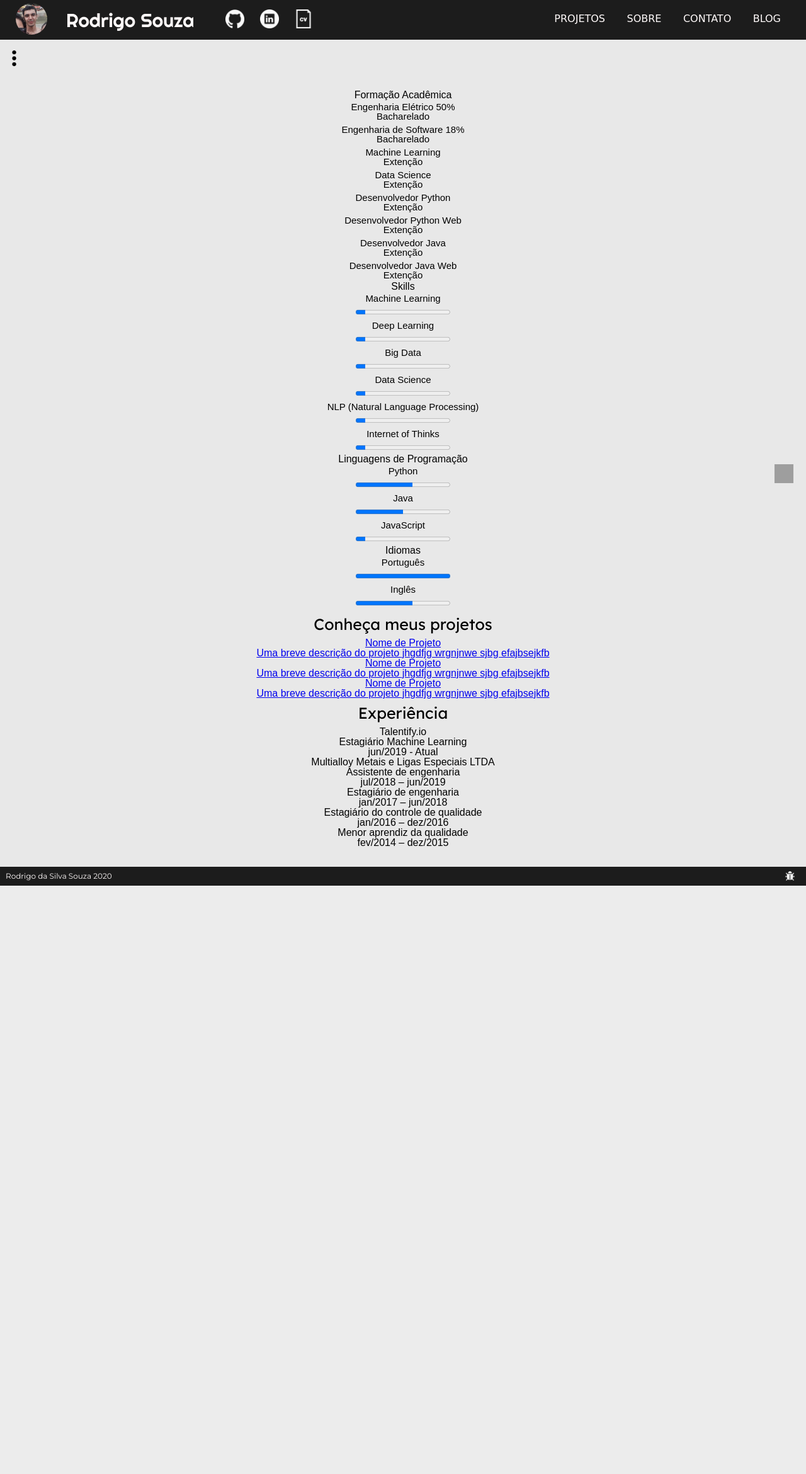
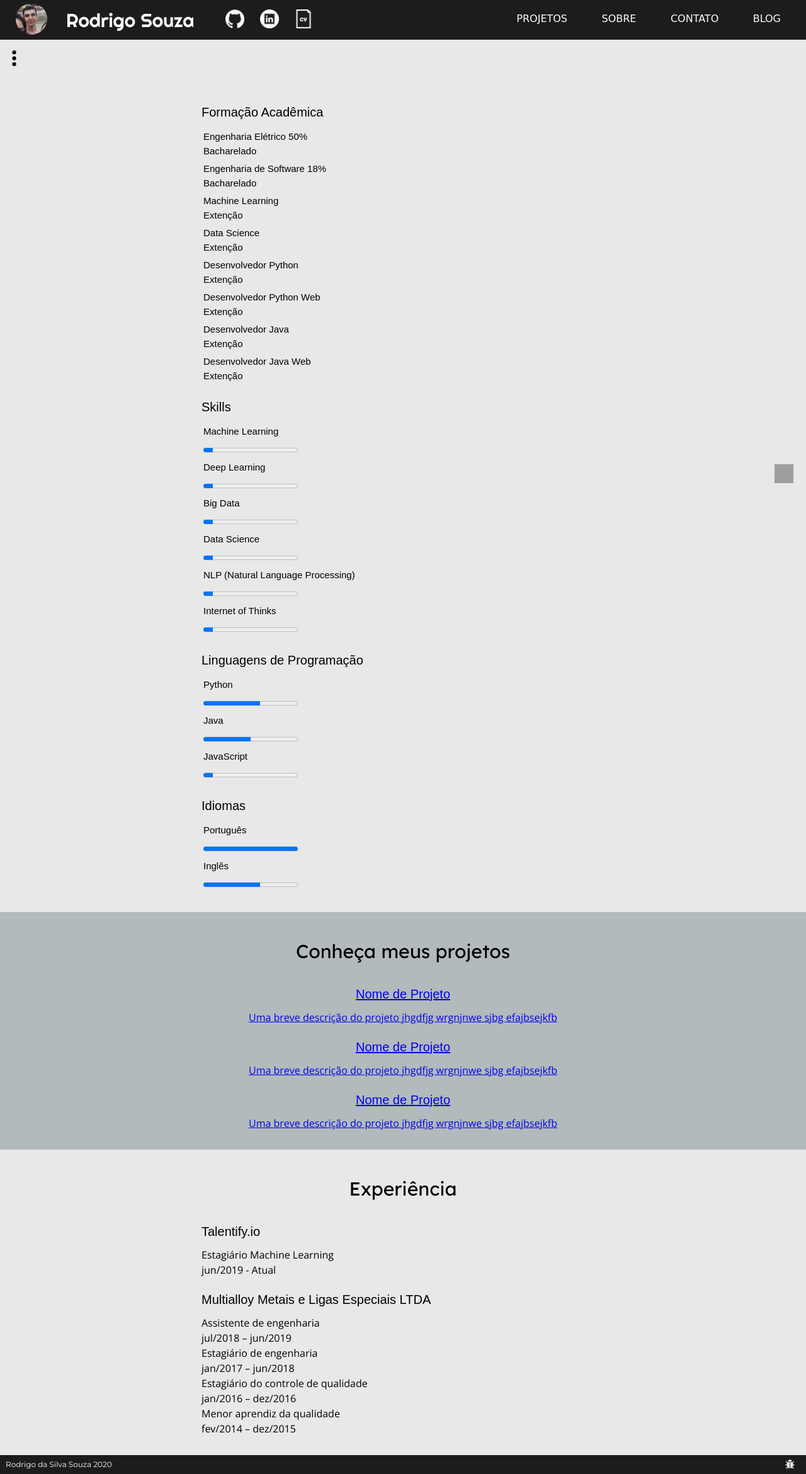
Before and after one commit to Rodrigosis/rodrigo.engineer, a Flask app: page / in a window 1280 px wide. Shown: the whole page at 63% size. Before the commit the page ends 1406 px from the top, so only its background shows below. Run offline with Flask 2, Linux system fonts and the light colour scheme; some web fonts are replaced; grey boxes are pictures that could not be loaded.

Commit message:
conteudo adicionado

```diff
--- a/static/css/template.css
+++ b/static/css/template.css
@@ -15,7 +15,7 @@ header {
 }
 
 header a {
-    padding-left: 20px;
+    margin-left: 20px;
 }
 
 header nav {
@@ -143,25 +143,116 @@ body {
 }
 
 /** Main **/
+#my_picture {
+    clear: right;
+    float: right;
+    width: 250px;
+    margin: 10px;
+}
+
 .corpo {
-    font-family: "arial", sans-serif;
-    text-align: center;
-    padding-top: 80px;
-    padding-bottom: 30px;
-    width: 70%;
-    margin: 0 auto;
+    margin-top: 50px;
+    font-family: 'Open Sans', sans-serif;
+    line-height: 1.5;
 }
 
 .corpo h1 {
     font-family: 'Lexend Deca', sans-serif;
-    font-size: 25px;
+    text-align: center;
+    font-size: 30px;
     padding: 10PX;
+}
+
+.corpo h2 {
+    font-family: 'Nunito', sans-serif;
+    font-size: 20px;
+    padding-top: 20px;
+    padding-bottom: 10px;
 }
 
 .corpo ul li {
     font-family: 'Nunito', sans-serif;
     padding: 3px;
     font-size: 15px;
+}
+
+.my_background {
+    text-align: justify;
+    padding: 30px 0;
+    width: 50%;
+    margin: 0 auto;
+}
+
+.principais_projetos {
+    background-color: #B2BABB;
+    text-align: center;
+    padding: 30px 0;
+    width: 100%;
+    margin: 0 auto;
+}
+
+.experiencia {
+    text-align: justify;
+    padding: 30px 0;
+    width: 50%;
+    margin: 0 auto;
+}
+
+.sobre {
+    text-align: justify;
+    padding: 30px 0;
+    width: 50%;
+    margin: 0 auto;
+}
+
+.projetos {
+    text-align: justify;
+    padding: 30px 0;
+    width: 50%;
+    margin: 0 auto;
+}
+
+.contato {
+    text-align: justify;
+    padding: 30px 0;
+    width: 50%;
+    margin: 0 auto;
+}
+
+.contato form label{
+    display: block;
+    font-family: 'Nunito', sans-serif;
+    font-size: 15px;
+    padding: 5px 0;
+}
+
+.contato form input{
+    display: block;
+    font-family: 'Nunito', sans-serif;
+    width: 100%;
+    padding: 5px;
+    margin-bottom: 20px;
+}
+
+.contato from textarea {
+    display: block;
+    font-family: 'Nunito', sans-serif;
+    padding: 5px;
+    margin-bottom: 20px;
+}
+
+.blog {
+    text-align: justify;
+    padding: 30px 0;
+    width: 50%;
+    margin: 0 auto;
+}
+
+.admin {
+    text-align: justify;
+    padding: 30px 0;
+    width: 50%;
+    margin: 0 auto;
 }
 
 /** footer **/
--- a/templates/admin.html
+++ b/templates/admin.html
@@ -1,4 +1,6 @@
 {% extends "template.html" %}
 {% block conteudo %}
-    <p>Admin</p>
+    <div class="admin">
+        <p>Admin</p>
+    </div>
 {% endblock %}
--- a/templates/blog.html
+++ b/templates/blog.html
@@ -1,4 +1,6 @@
 {% extends "template.html" %}
 {% block conteudo %}
-    <p>Blog</p>
+    <div class="blog">
+        <p>Blog</p>
+    </div>
 {% endblock %}
--- a/templates/index.html
+++ b/templates/index.html
@@ -1,6 +1,6 @@
 {% extends "template.html" %}
 {% block conteudo %}
-    <div>
+    <div class="my_background">
         <section class="formacao">
             <h2>Formação Acadêmica</h2>
             <ul>
@@ -76,7 +76,7 @@
             </ul>
         </section>
     </div>
-    <div>
+    <div class="principais_projetos">
         <h1>Conheça meus projetos</h1>
         <blockquote>
             <a href="{{ url_for('projetos') }}">
@@ -97,7 +97,7 @@
             </a>
         </blockquote>
     </div>
-    <div>
+    <div class="experiencia">
         <h1>Experiência</h1>
         <section>
             <h2>Talentify.io</h2>
--- a/templates/projetos.html
+++ b/templates/projetos.html
@@ -1,4 +1,6 @@
 {% extends "template.html" %}
 {% block conteudo %}
-    <p>Projetos</p>
+    <div class="projetos">
+        <p>Projetos</p>
+    </div>
 {% endblock %}
--- a/templates/template.html
+++ b/templates/template.html
@@ -12,14 +12,12 @@
     <link href="https://fonts.googleapis.com/css?family=Bree+Serif&display=swap" rel="stylesheet">
     <link href="https://fonts.googleapis.com/css?family=Lexend+Deca&display=swap" rel="stylesheet">
     <link href="https://fonts.googleapis.com/css?family=Montserrat&display=swap" rel="stylesheet">
+    <link href="https://fonts.googleapis.com/css?family=Open+Sans&display=swap" rel="stylesheet">
   </head>
   <body>
     <header>
-        <div>
         <a href="{{ url_for('index') }}"><img id="my-img" src="{{ url_for('static', filename='img/favicon.jpg') }}" width="50" height="50" alt="Foto de Rodrigo da Silva Souza"></a>
-        </div>
         <h1><a href="{{ url_for('index') }}">Rodrigo Souza</a></h1>
-        <div>
         <ul id="redes-sociais">
             <li>
                 <a href="https://github.com" data-tooltip="Veja meus projetos opensource" target="_blank">
@@ -37,7 +35,6 @@
                 </a>
             </li>
         </ul>
-        </div>
         <nav>
             <ul id="navegacao">
                 <li><a href="{{ url_for('projetos') }}">Projetos</a></li>
```
Also changed, not shown: templates/contato.html (+18 -1 lines), templates/cv.html (+6 -1 lines), templates/sobre.html (+9 -6 lines), static/img/perfil.png (added). Lines whose indentation alone changed are shown as unchanged.
